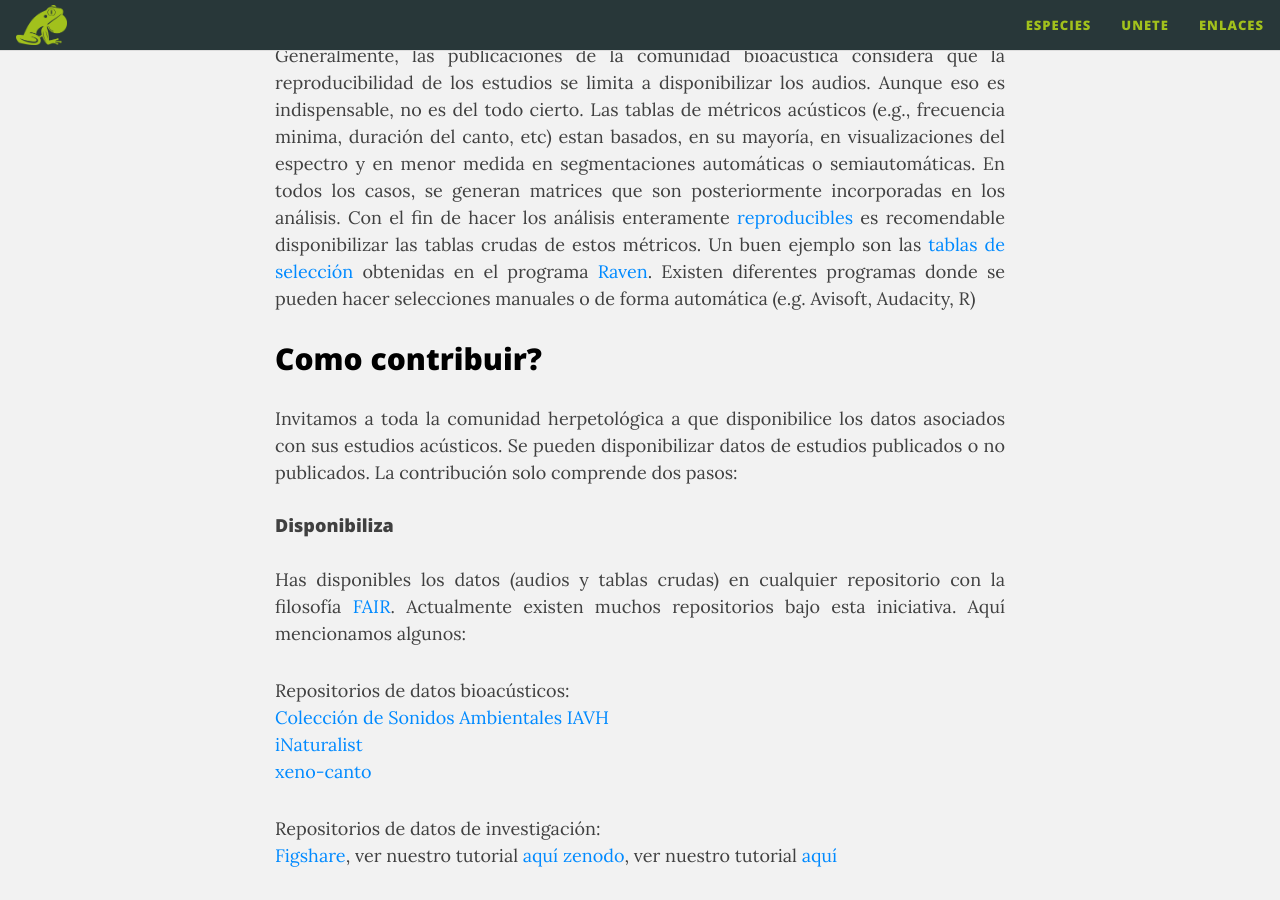
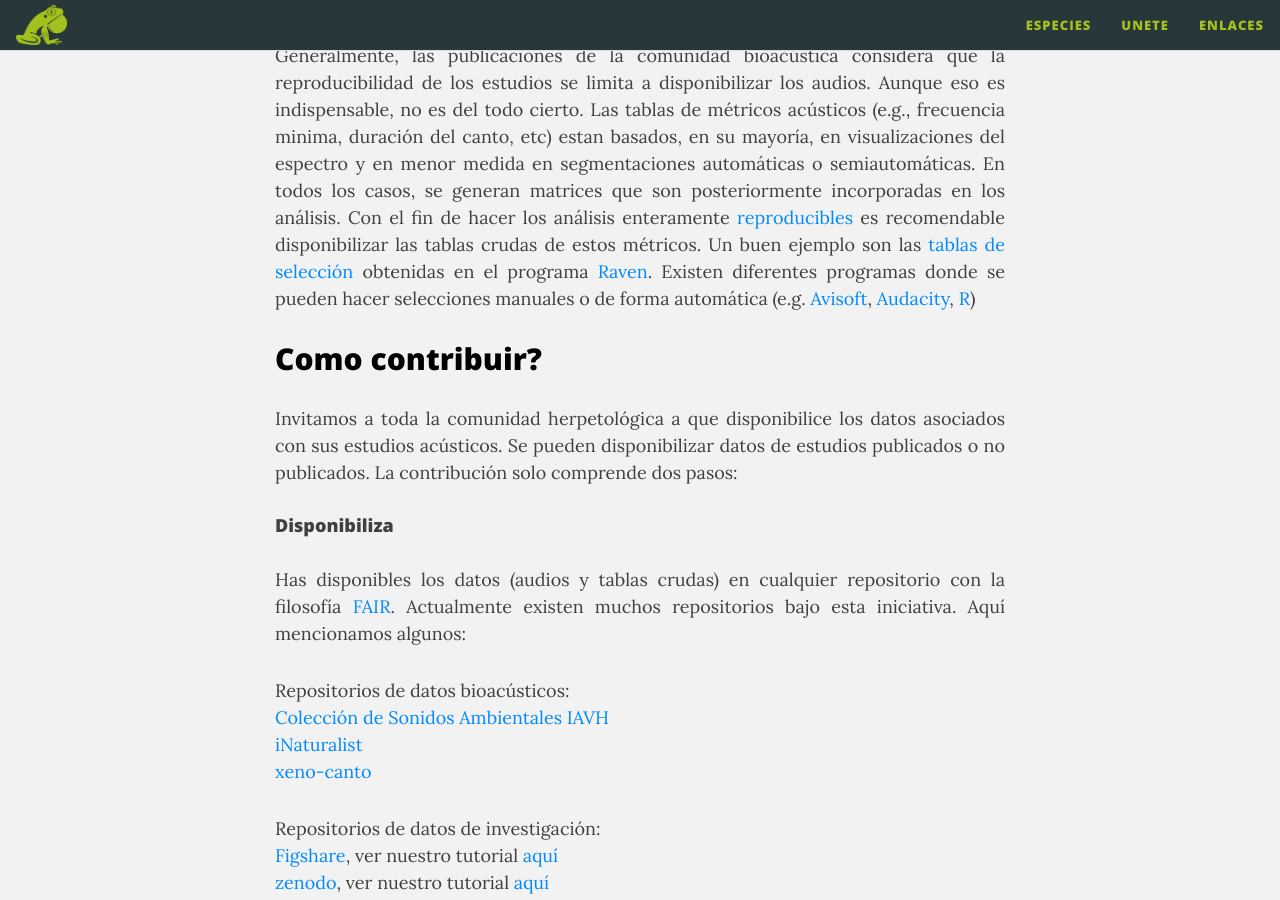
Before and after one commit to colombianfrogs/sounds, a Jekyll site: the page built from docs/unete.md, in a window 1280 px wide and 900 px high, scrolled down 519 px. Built offline with Jekyll 4.4.1, drawn with Linux system fonts in a browser that asks for light colours.

```diff
--- a/docs/unete.md
+++ b/docs/unete.md
@@ -43,7 +43,7 @@ Los datos visualizados y accesibles a traves de este sitio han sido contribuidos
 <img src="{{ site.baseurl }}/images/by-nc.png" style="width:4cm;">
 
 ## Mas allá de los audios!
-Generalmente, las publicaciones de la comunidad bioacústica considera que la reproducibilidad de los estudios se limita a disponibilizar los audios. Aunque eso es indispensable, no es del todo cierto. Las tablas de métricos acústicos (e.g., frecuencia minima, duración del canto, etc) estan basados, en su mayoría, en visualizaciones del espectro y en menor medida en segmentaciones automáticas o semiautomáticas. En todos los casos, se generan matrices que son posteriormente incorporadas en los análisis. Con el fin de hacer los análisis enteramente [reproducibles](https://book.the-turing-way.org/index.html) es recomendable disponibilizar las tablas crudas de estos métricos. Un buen ejemplo son las [tablas de selección](https://www.ravensoundsoftware.com/video-tutorials/espanol/02-espanol-selections-and-measurements/) obtenidas en el programa [Raven](https://store.birds.cornell.edu/collections/raven-sound-software). Existen diferentes programas donde se pueden hacer selecciones manuales o de forma automática (e.g. Avisoft, Audacity, R)
+Generalmente, las publicaciones de la comunidad bioacústica considera que la reproducibilidad de los estudios se limita a disponibilizar los audios. Aunque eso es indispensable, no es del todo cierto. Las tablas de métricos acústicos (e.g., frecuencia minima, duración del canto, etc) estan basados, en su mayoría, en visualizaciones del espectro y en menor medida en segmentaciones automáticas o semiautomáticas. En todos los casos, se generan matrices que son posteriormente incorporadas en los análisis. Con el fin de hacer los análisis enteramente [reproducibles](https://book.the-turing-way.org/index.html) es recomendable disponibilizar las tablas crudas de estos métricos. Un buen ejemplo son las [tablas de selección](https://www.ravensoundsoftware.com/video-tutorials/espanol/02-espanol-selections-and-measurements/) obtenidas en el programa [Raven](https://store.birds.cornell.edu/collections/raven-sound-software). Existen diferentes programas donde se pueden hacer selecciones manuales o de forma automática (e.g. [Avisoft](https://avisoft.com/), [Audacity](https://www.audacityteam.org/), [R](https://www.r-project.org/))
 
 ## Como contribuir?
 Invitamos a toda la comunidad herpetológica a que disponibilice los datos asociados con sus estudios acústicos.  Se pueden disponibilizar datos de estudios publicados o no publicados. La contribución solo comprende dos pasos:
@@ -58,7 +58,7 @@ Repositorios de datos bioacústicos:<br>
 [xeno-canto](https://xeno-canto.org/)
 
 Repositorios de datos de investigación:<br>
-[Figshare](https://figshare.com/), ver nuestro tutorial <a href="https://www.youtube.com/watch?v=sHUGRurU01c&t=2s">aquí</a>
+[Figshare](https://figshare.com/), ver nuestro tutorial <a href="https://www.youtube.com/watch?v=sHUGRurU01c&t=2s">aquí</a><br>
 [zenodo](https://zenodo.com/), ver nuestro tutorial <a href="https://www.youtube.com/watch?v=yRXnh_59sQY&t=5s">aquí</a>
 
 #### Comparte
```
